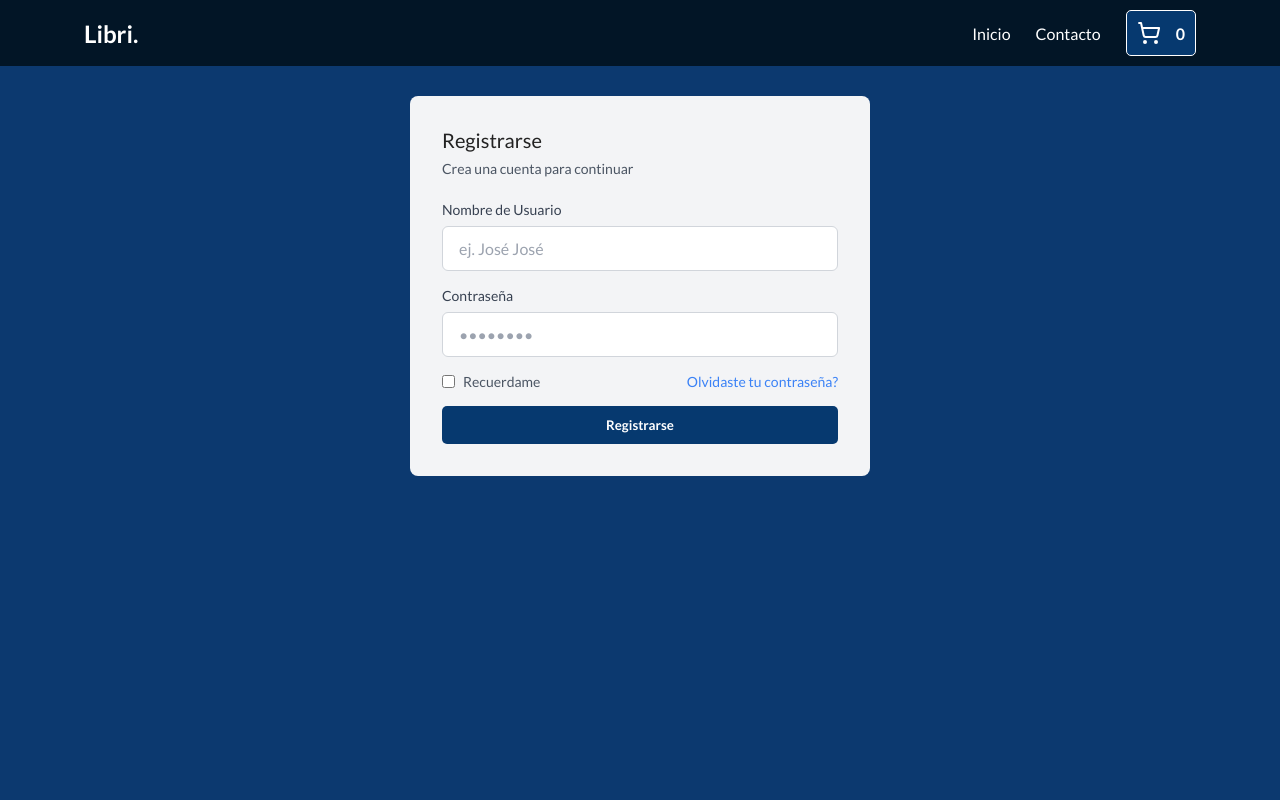
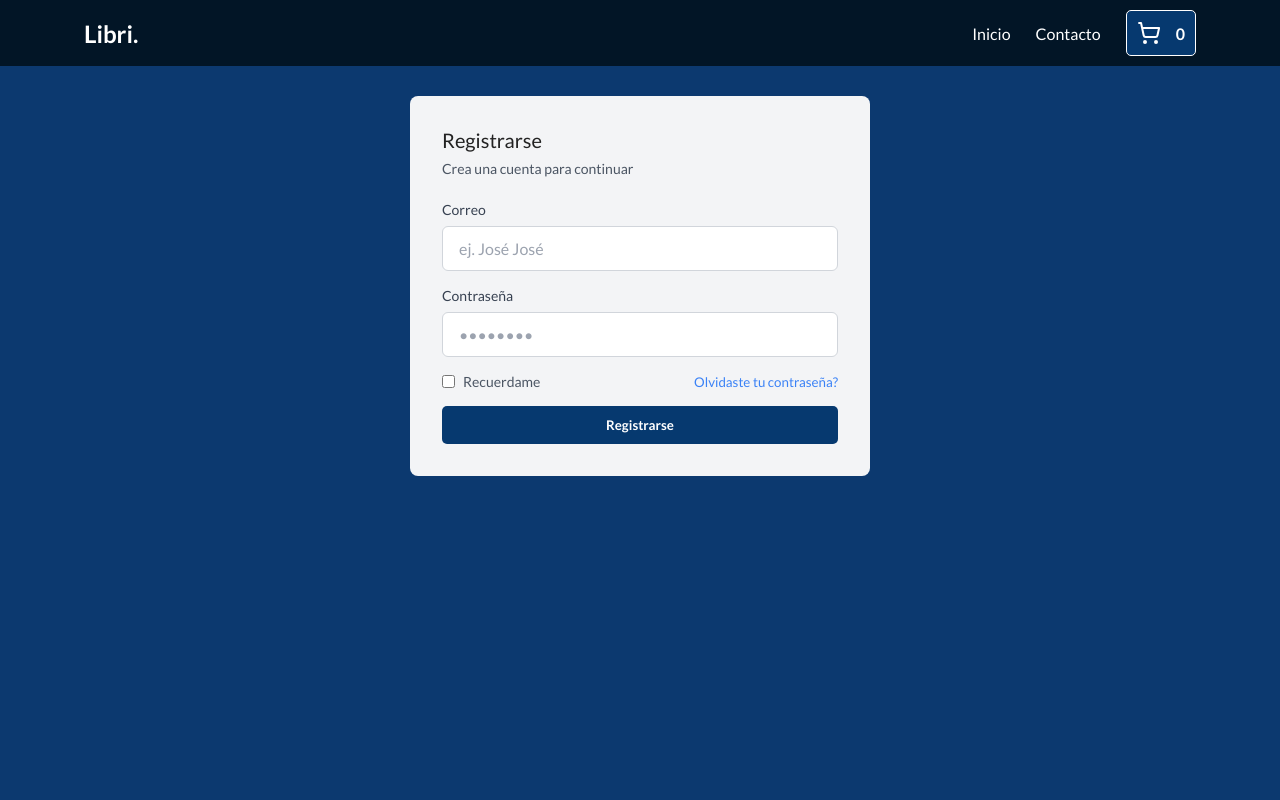
Before and after one commit to EnzoDev10/Libri, a React (Vite) app: page /#/login in a window 1280 px wide. Shown: the top 800 px of the page. Built offline with nearby package versions, Linux system fonts and the light colour scheme.

Commit message:
Refactored Login and authentication.

```diff
--- a/src/Auth/LoginForm.tsx
+++ b/src/Auth/LoginForm.tsx
@@ -3,6 +3,7 @@ import { useNavigate } from "react-router-dom";
 import { useAuthContext } from "../context/contextIndex";
 import { Footer, Header, Button, Wrapper } from "../components";
 import styled from "styled-components";
+import toast from "react-hot-toast";
 
 const StyledMain = styled.main`
     background-color: var(--products-bg);
@@ -107,10 +108,12 @@ const CheckboxLabel = styled.span`
     color: #4b5563;
 `;
 
-const ForgotPassword = styled.a`
+const ForgotPassword = styled.button`
     color: #3b82f6;
     text-decoration: none;
     transition: color 0.2s ease-in-out;
+    border: none;
+    background-color: transparent;
 
     &:hover {
         color: #1d4ed8;
@@ -137,7 +140,7 @@ const SubmitButton = styled(Button)`
 `;
 
 export const LoginForm = () => {
-    const [username, setUsername] = useState("");
+    const [email, setEmail] = useState("");
     const [password, setPassword] = useState("");
     const authContext = useAuthContext();
     const navigate = useNavigate();
@@ -145,11 +148,16 @@ export const LoginForm = () => {
     const handleSubmit = (e: React.FormEvent) => {
         e.preventDefault();
         // Authentication simulation
-        if (username === "admin" && password === "1234") {
-            authContext?.login(username);
+        if (email === "adminLocal@gmail.com" && password === "1234") {
+            authContext?.login(email);
+            toast.success("Bienvenido, admin.", { position: "bottom-right" });
             navigate("/dashboard");
         } else {
-            alert("Incorrect credentials");
+            authContext?.login(email);
+            navigate("/dashboard");
+            toast.success("Cuenta creada con exito.", {
+                position: "bottom-right",
+            });
         }
     };
 
@@ -165,18 +173,18 @@ export const LoginForm = () => {
                                 Crea una cuenta para continuar{" "}
                             </FormSubtitle>
                         </FormHeader>
-                        <Form className='form' onSubmit={handleSubmit}>
+                        <Form
+                            className='form'
+                            id='loginForm'
+                            onSubmit={handleSubmit}
+                        >
                             <FormGroup>
-                                <FormLabel htmlFor='username'>
-                                    Nombre de Usuario
-                                </FormLabel>
+                                <FormLabel htmlFor='email'>Correo</FormLabel>
                                 <FormInput
-                                    type='text'
-                                    id='username'
-                                    value={username}
-                                    onChange={(e) =>
-                                        setUsername(e.target.value)
-                                    }
+                                    type='email'
+                                    id='email'
+                                    value={email}
+                                    onChange={(e) => setEmail(e.target.value)}
                                     placeholder='ej. José José'
                                 />
                             </FormGroup>
@@ -199,7 +207,18 @@ export const LoginForm = () => {
                                     <Checkbox type='checkbox' />
                                     <CheckboxLabel>Recuerdame</CheckboxLabel>
                                 </CheckboxWrapper>
-                                <ForgotPassword href='#'>
+                                <ForgotPassword
+                                    type='button'
+                                    onClick={() =>
+                                        toast.error(
+                                            "mala suerte, esta función no fue implementada.",
+                                            {
+                                                position: "bottom-right",
+                                                icon: "🤷",
+                                            }
+                                        )
+                                    }
+                                >
                                     Olvidaste tu contraseña?
                                 </ForgotPassword>
                             </FormOptions>
--- a/src/Auth/ProtectedRoute.tsx
+++ b/src/Auth/ProtectedRoute.tsx
@@ -1,15 +1,12 @@
 import { Navigate } from "react-router-dom";
-
-import { useAuthContext } from "../context/contextIndex";
 
 import type { PropsWithChildren } from "react";
 
 export const ProtectedRoute = ({ children }: PropsWithChildren) => {
-    const auth = useAuthContext();
 
-    if (!auth?.user) {
+    if (localStorage.getItem("authToken")) {
+        return children;
+    } else {
         return <Navigate to={"/login"} replace />;
     }
-
-    return children;
 };
--- a/src/context/AuthContext.tsx
+++ b/src/context/AuthContext.tsx
@@ -1,33 +1,28 @@
-import { createContext, useContext, useState } from "react";
+import { createContext, useContext } from "react";
 import type { PropsWithChildren } from "react";
 
 interface authProps {
-    user: null | string;
     login: (username: string) => void;
-    logout: (username: string) => void;
+    logout: () => void;
 }
 
 const AuthContext = createContext<authProps | null>(null);
 
 export function AuthProvider({ children }: PropsWithChildren) {
-    const [user, setUser] = useState<null | string>(null);
-
     const login = (username: string) => {
         const token = `fake-token-${username}`;
 
         localStorage.setItem("authToken", token);
-
-        setUser(username);
+        localStorage.setItem("name", username);
     };
 
     const logout = () => {
         localStorage.removeItem("authToken");
-
-        setUser(null);
+        localStorage.removeItem("name");
     };
 
     return (
-        <AuthContext.Provider value={{ user, login, logout }}>
+        <AuthContext.Provider value={{ login, logout }}>
             {children}
         </AuthContext.Provider>
     );
--- a/src/pages/Dashboard/Dashboard.tsx
+++ b/src/pages/Dashboard/Dashboard.tsx
@@ -1,6 +1,9 @@
 import { Wrapper, Header, Footer, Button } from "../../components";
-import { User, Key, LogOut } from "lucide-react";
+import { LogOut } from "lucide-react";
 import { styled } from "styled-components";
+import { useAuthContext } from "../../context/AuthContext";
+import toast from "react-hot-toast";
+import { useNavigate } from "react-router-dom";
 
 const StyledMain = styled.main`
     background-color: var(--products-bg);
@@ -77,15 +80,32 @@ const StyledButton = styled(Button)<{ $variant?: "destructive" }>`
 `;
 
 const StyledHeading = styled.h1`
-font-size: 2rem;
+    font-size: 30px;
+    font-weight: 600;
+    color: #1f2937;
+    text-align: center;
+    margin-bottom: 30px;
+
+    @media (max-width: 480px) {
+        font-size: 24px;
+    }
 `;
 
 export const Dashboard = () => {
     // Dummy data for visual representation
-    const username = "José José";
+    const username = "usuario";
     const password = "••••••••";
     const avatarInitial = username.charAt(0).toUpperCase();
-    // No actual functionality needed as per request, just visual placeholders
+    const context = useAuthContext();
+    const Navigate = useNavigate();
+
+    function closeSession() {
+        context?.logout();
+        Navigate("/");
+        toast.success("sesion cerrada con exito.", {
+            position: "bottom-right",
+        });
+    }
 
     return (
         <>
@@ -93,8 +113,8 @@ export const Dashboard = () => {
 
             <StyledMain>
                 <StyledWrapper>
-                    <StyledHeading>Dashboard</StyledHeading>
                     <Card>
+                        <StyledHeading>Dashboard</StyledHeading>
                         <CardHeader>
                             <AvatarPlaceholder>
                                 {avatarInitial}
@@ -103,13 +123,10 @@ export const Dashboard = () => {
                             <PasswordText>{password}</PasswordText>
                         </CardHeader>
                         <CardContent>
-                            <StyledButton>
-                                <User size={16} /> Cambiar nombre de usuario
-                            </StyledButton>
-                            <StyledButton>
-                                <Key size={16} /> Cambiar contraseña
-                            </StyledButton>
-                            <StyledButton variant='destructive'>
+                            <StyledButton
+                                variant='destructive'
+                                parentMethod={() => closeSession()}
+                            >
                                 <LogOut size={16} /> Cerrar Sesión
                             </StyledButton>
                         </CardContent>
```
